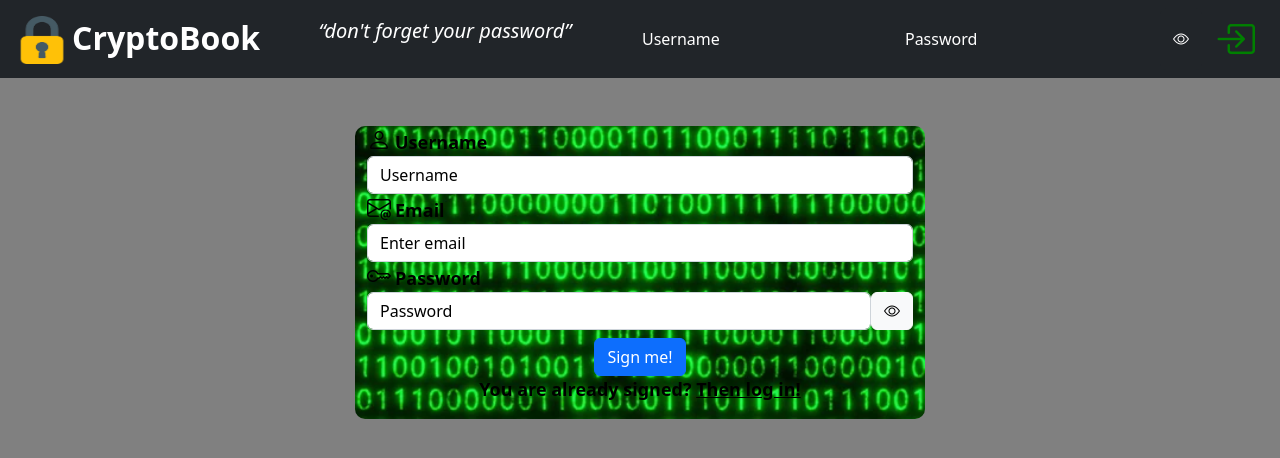
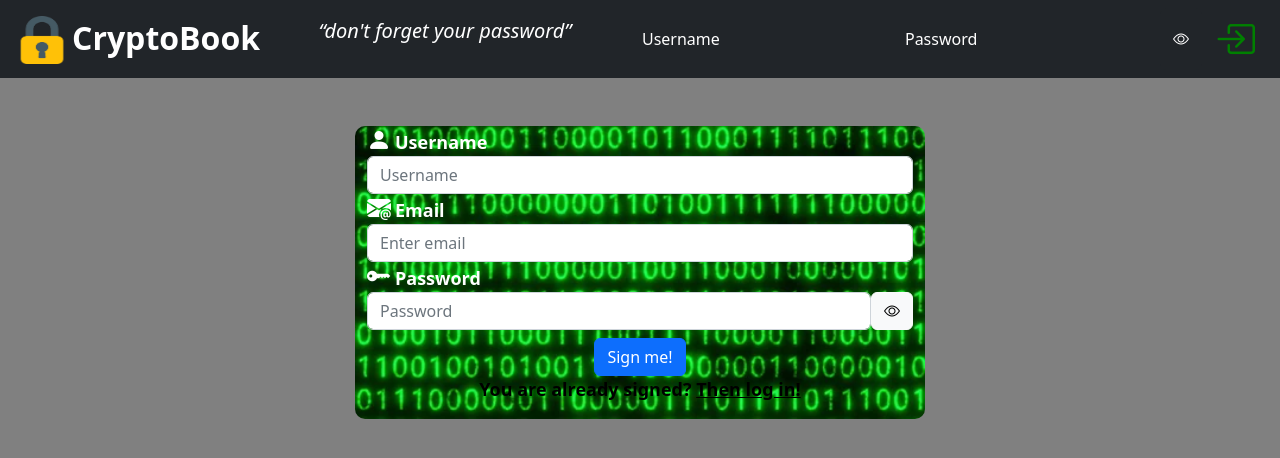
Before and after one commit to MatteoT92/cryptobook, a React (Create React App) app in the folder frontend/cryptobook/: page / in a window 1280 px wide. Shown: the top 458 px of the page. Built offline with nearby package versions, Linux system fonts and the light colour scheme.

Commit message:
Risistemato codice e aggiunte modifiche css

```diff
--- a/frontend/cryptobook/src/components/Log.js
+++ b/frontend/cryptobook/src/components/Log.js
@@ -1,5 +1,6 @@
 import React, {useEffect, useState} from 'react';
 import User from './User';
+import Setting from './Setting';
 
 import 'bootstrap/dist/css/bootstrap.min.css';
 import 'bootstrap-icons/font/bootstrap-icons.css';
@@ -67,9 +68,7 @@ function Log(props) {
         <div>
           <div className="d-flex">
             <User name={username} />
-            <button className="btn">
-              <i className="bi bi-gear h1 setting"></i>
-            </button>
+            <Setting />
             <button className="btn" onClick={logout}>
               <i className="bi bi-x-circle-fill h1 logout"></i>
             </button>
--- a/frontend/cryptobook/src/components/Messages.js
+++ b/frontend/cryptobook/src/components/Messages.js
@@ -65,7 +65,7 @@ function Messages(props) {
                 {messages.map((message, i) => (
                     <div className={message.sender === sessionStorage.getItem("user") ? "msg-received float-end mt-1 mb-1 col-7" : "msg-received float-start mt-1 mb-1 col-7"} key={i}>
                         <div className="col d-flex m-1">
-                            <i className="bi bi-person"></i><h6 className="ms-1 me-1">{message.sender}</h6>
+                            <i className="bi bi-person-fill"></i><h6 className="ms-1 me-1">{message.sender}</h6>
                             <i className="bi bi-clock"></i><h6 className="ms-1">{new Date(message.date).toLocaleString()}</h6>
                         </div>
                         <code className="m-1" id={`ciphered-msg${i}`}>{message.message}</code>
--- /dev/null
+++ b/frontend/cryptobook/src/components/Setting.js
@@ -0,0 +1,40 @@
+import Container from "react-bootstrap/Container";
+import Nav from "react-bootstrap/Nav";
+import Navbar from "react-bootstrap/Navbar";
+import NavDropdown from "react-bootstrap/NavDropdown";
+
+import "bootstrap/dist/css/bootstrap.min.css";
+import "bootstrap-icons/font/bootstrap-icons.css";
+
+function Setting(props) {
+
+    return (
+        <Navbar variant="dark" bg="dark" expand="lg">
+        <Container fluid>
+            <Navbar.Toggle aria-controls="navbar-dark" />
+            <Navbar.Collapse id="navbar-dark">
+            <Nav>
+                <NavDropdown
+                id="nav-dropdown-dark"
+                title={<i className="bi bi-gear-fill h1 setting"></i>}
+                menuVariant="dark"
+                align="end"
+                >
+                <NavDropdown.Item href="#action/3.1">Action</NavDropdown.Item>
+                <NavDropdown.Item href="#action/3.2">
+                    Another action
+                </NavDropdown.Item>
+                <NavDropdown.Item href="#action/3.3">Something</NavDropdown.Item>
+                <NavDropdown.Item href="#action/3.4">
+                    Separated link
+                </NavDropdown.Item>
+                </NavDropdown>
+            </Nav>
+            </Navbar.Collapse>
+        </Container>
+        </Navbar>
+    )
+
+}
+
+export default Setting;
--- a/frontend/cryptobook/src/components/Sign.js
+++ b/frontend/cryptobook/src/components/Sign.js
@@ -74,18 +74,18 @@ function Sign(props) {
             <div className="row justify-content-center align-items-center">
                 <form className="col-6 ml-auto sign" onSubmit={handleSubmit} style={backgroundImage}>
                     <div className="form-group">
-                        <i class="bi bi-person h4 me-1"></i>
-                        <label htmlFor="username">Username</label>
+                        <i className="bi bi-person-fill h4 me-1 text-white"></i>
+                        <label htmlFor="username" className="text-white">Username</label>
                         <input type="text" className="form-control" id="name" placeholder="Username" value={username} onChange={handleUsername} />
                     </div>
                     <div className="form-group">
-                        <i class="bi bi-envelope-at h4 me-1"></i>
-                        <label htmlFor="email">Email</label>
+                        <i className="bi bi-envelope-at-fill h4 me-1 text-white"></i>
+                        <label htmlFor="email" className="text-white">Email</label>
                         <input type="email" className="form-control" id="email" aria-describedby="emailHelp" placeholder="Enter email" value={email} onChange={handleEmail} />
                     </div>
                     <div className="form-group">
-                        <i class="bi bi-key h4 me-1"></i>
-                        <label htmlFor="password">Password</label>
+                        <i className="bi bi-key-fill h4 me-1 text-white"></i>
+                        <label htmlFor="password" className="text-white">Password</label>
                         <div className="d-flex">
                             <input type="password" className="form-control" id="pwd" placeholder="Password" value={password} onChange={handlePassword} />
                             <button className="btn btn-light" type="button" onClick={toggleVisibility}>
--- a/frontend/cryptobook/src/index.css
+++ b/frontend/cryptobook/src/index.css
@@ -11,7 +11,7 @@ body {
 code {
   font-family: source-code-pro, Menlo, Monaco, Consolas, 'Courier New', monospace;
   color: green !important;
-  font-size: 20px !important;
+  font-size: 15px !important;
 }
 
 .logo {
@@ -30,7 +30,6 @@ code {
   color: red;
   background-color: transparent;
   border: none;
-  padding: 10px;
 }
 
 .sign {
@@ -41,10 +40,9 @@ code {
 }
 
 .setting {
-  color: white;
+  color: grey;
   background-color: transparent;
   border: none;
-  padding: 10px;
 }
 
 .claim {
@@ -59,10 +57,6 @@ code {
 
 #username::placeholder, #password::placeholder {
   color: white;
-}
-
-#name::placeholder, #pwd::placeholder, #email::placeholder {
-  color: black;
 }
 
 #message {
@@ -86,9 +80,9 @@ code {
 
 .box-friends {
   overflow-y: auto;
-  height: 400px;
-  min-height: 400px;
-  max-height: 400px;
+  height: 300px;
+  min-height: 300px;
+  max-height: 300px;
 }
 
 .friend {
```
